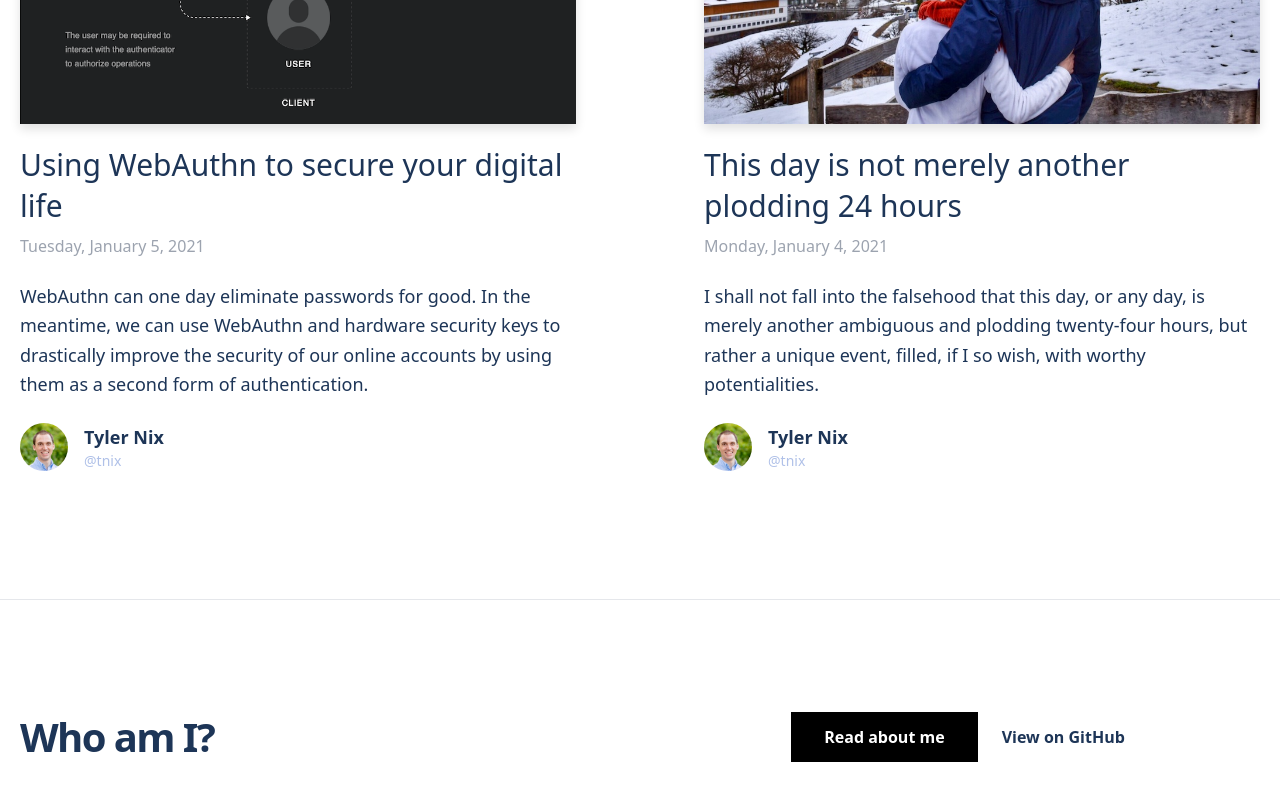
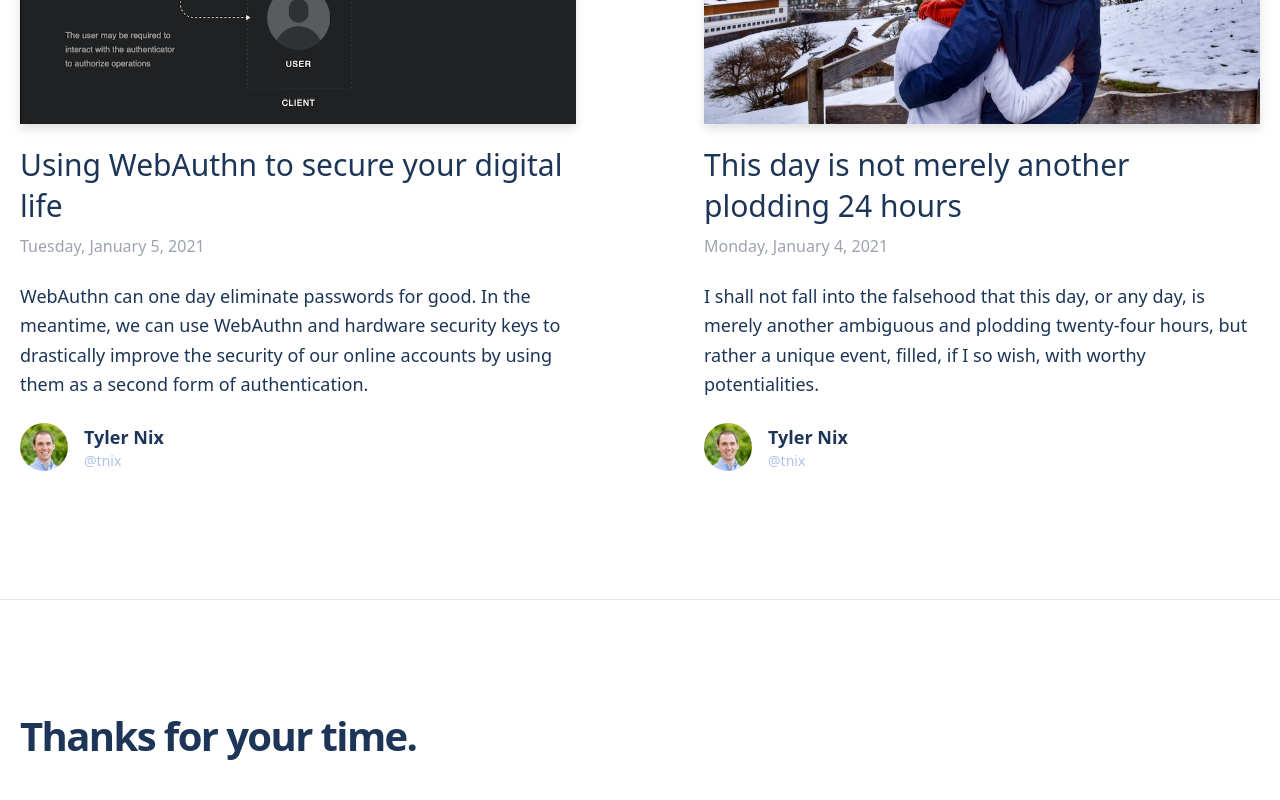
Before and after one commit to tylernix/tylernix.me, a Next.js app: page / in a window 1280 px wide. Shown: the part 1763-2563 px from the top of the page. Built offline with nearby package versions, Linux system fonts and the light colour scheme; what @tailwindcss/typography would draw is missing.

Commit message:
update footer

```diff
--- a/components/avatar.js
+++ b/components/avatar.js
@@ -6,7 +6,7 @@ export default function Avatar({ name, picture }) {
       <img src={picture} className="w-12 h-12 rounded-full mr-4" alt={name} />
       <div className="flex flex-col text-left">
         <div className="text-lg font-bold text-prussian-blue">{name}</div>
-        <a className="text-sm text-light-steel-blue border-0" href={TWITTER_URL}>@tnix</a>
+        <a className="text-sm text-light-steel-blue border-0" href={TWITTER_URL} target="_blank">@tnix</a>
       </div>
 
     </div>
--- a/components/footer.js
+++ b/components/footer.js
@@ -6,6 +6,11 @@ export default function Footer() {
     <footer className="bg-accent-1 border-t border-accent-2">
       <Container>
         <div className="py-28 flex flex-col lg:flex-row items-center">
+          <h3 className="text-4xl lg:text-5xl font-bold tracking-tighter leading-tight text-center lg:text-left mb-10 lg:mb-0 lg:pr-4 lg:w-1/2">
+            Thanks for your time.
+          </h3>
+        </div>
+        {/* <div className="py-28 flex flex-col lg:flex-row items-center">
           <h3 className="text-4xl lg:text-5xl font-bold tracking-tighter leading-tight text-center lg:text-left mb-10 lg:mb-0 lg:pr-4 lg:w-1/2">
             Who am I?
           </h3>
@@ -24,7 +29,7 @@ export default function Footer() {
               View on GitHub
             </a>
           </div>
-        </div>
+        </div> */}
       </Container>
     </footer>
   )
```
